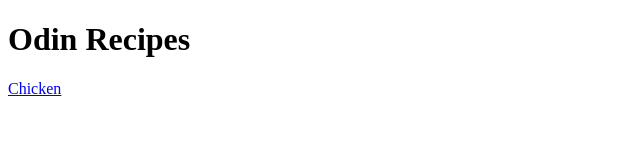
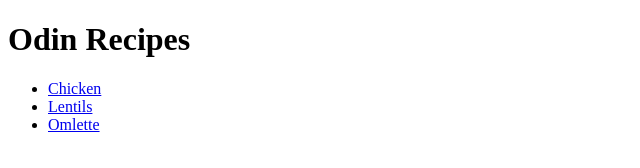
Before and after one commit to bombasticman/odin-recipes, a plain HTML site: page index.html in a window 1280 px wide. Shown: the whole page, without its empty margins (0-640 px from the left). Drawn offline with Linux system fonts and the light colour scheme.

Commit message:
Added links to the recipe pages on index.html

```diff
--- a/index.html
+++ b/index.html
@@ -7,6 +7,10 @@
 </head>
 <body>
     <h1>Odin Recipes</h1>
-    <a href="recipes/chicken.html">Chicken</a>
+    <ul>
+        <li><a href="recipes/chicken.html">Chicken</a></li>
+        <li><a href="recipes/lentils.html">Lentils</a></li>
+        <li><a href="recipes/omlette.html">Omlette</a></li>
+    </ul>
 </body>
 </html>
```
